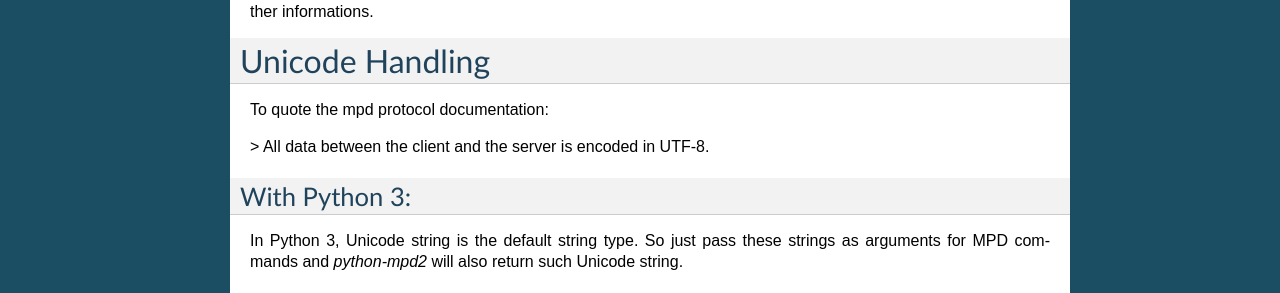
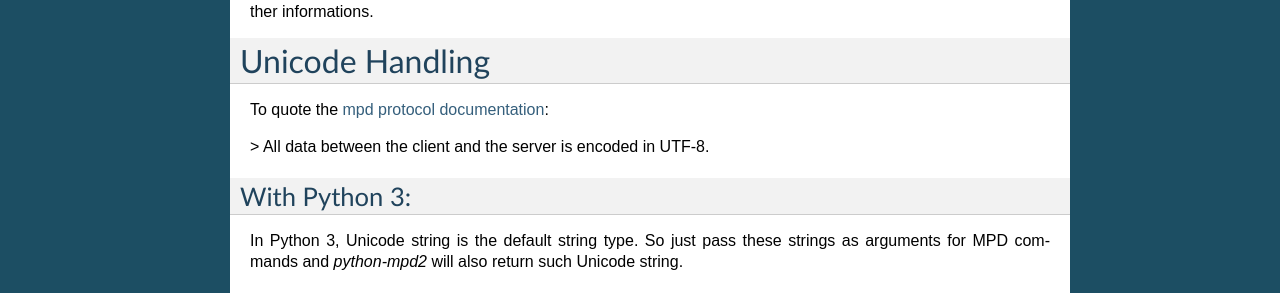
Before and after one commit to Mic92/python-mpd2, a Sphinx documentation site: the page built from doc/topics/advanced.rst, in a window 1280 px wide. Shown: the part 496-789 px from the top of the page. Built offline with Sphinx 7.4.7, drawn with Linux system fonts in a browser that asks for light colours.

```diff
--- a/doc/topics/advanced.rst
+++ b/doc/topics/advanced.rst
@@ -32,7 +32,8 @@ But ``MPDClient`` can be easily extended to be thread-safe using `locks
 Unicode Handling
 ----------------
 
-To quote the mpd protocol documentation:
+To quote the `mpd protocol documentation
+<https://www.musicpd.org/doc/protocol/request_syntax.html>`_:
 
 > All data between the client and the server is encoded in UTF-8.
 
```
